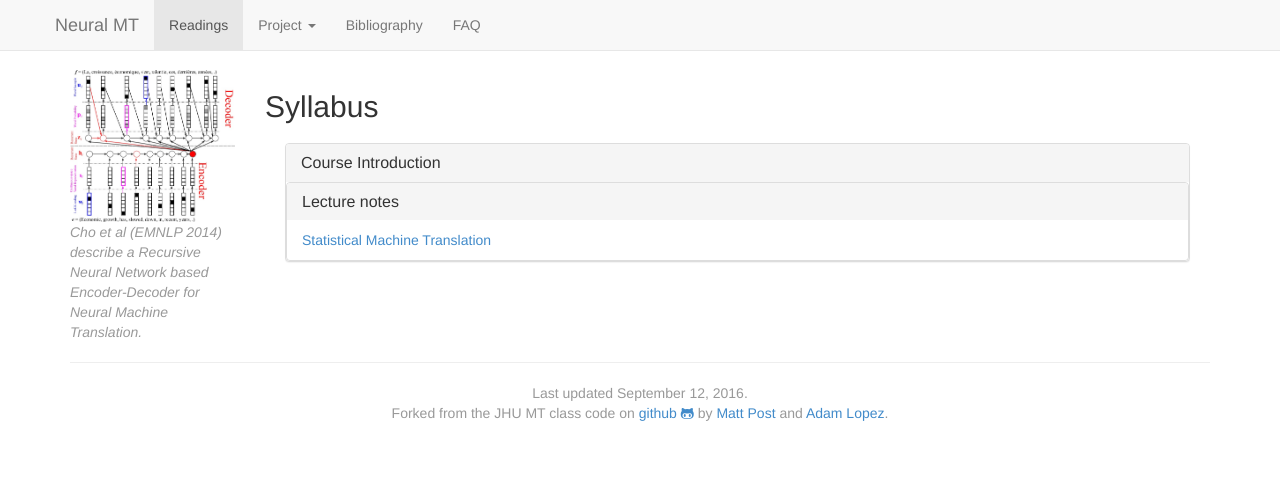
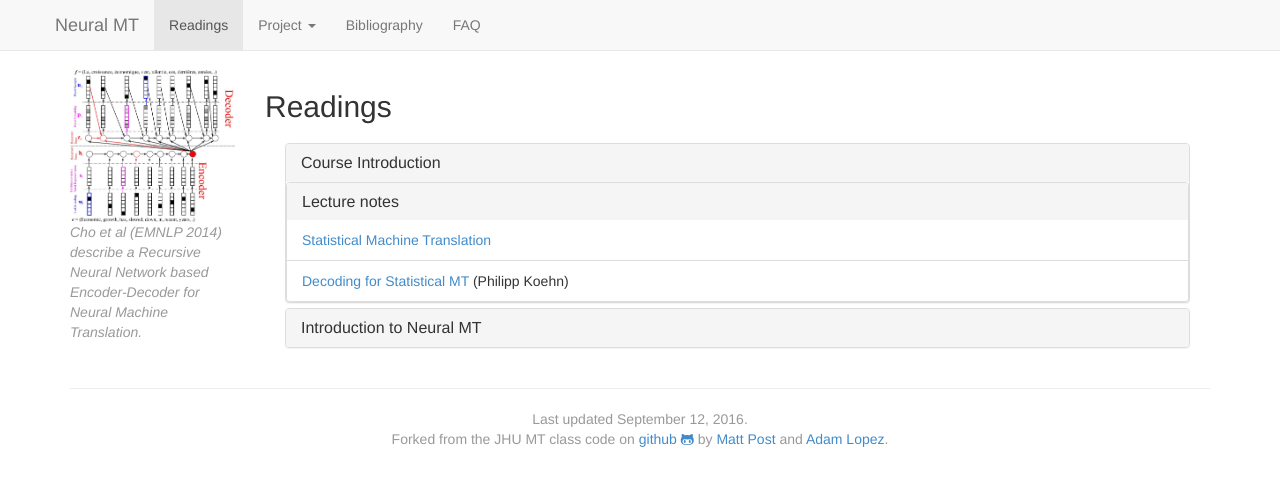
Before and after one commit to anoopsarkar/neuralmt-class, a Jekyll site: the page built from syllabus.md, in a window 1280 px wide. Shown: the top 486 px of the page. Built offline with Jekyll 4.4.1, drawn with Linux system fonts in a browser that asks for light colours; nearby versions of some CDN libraries.

Commit message:
readings and notes updated

```diff
--- a/_layouts/default.html
+++ b/_layouts/default.html
@@ -50,8 +50,8 @@
               <a class="dropdown-toggle" data-toggle="dropdown" href="#">Project <span class="caret"></span></a>
               <ol class="dropdown-menu">
                 <li><a href="project1.html">1. Neural LM</a></li>
-                <li><a href="project2.html">2. Perceptron MT</a></li>
-                <li><a href="project3.html">3. Encoder-Decoder</a></li>
+                <li><a href="project2.html">2. Encoder-Decoder</a></li>
+                <li><a href="project3.html">3. Attention Model</a></li>
                 <li><a href="project.html">4. Final Project</a></li>
               </ol>
             </li>
--- a/syllabus.md
+++ b/syllabus.md
@@ -7,7 +7,7 @@ title: Syllabus
 active_tab: syllabus
 ---
 
-## Syllabus
+## Readings
 
 <style type="text/css">
     .bs-example{
@@ -43,25 +43,8 @@ active_tab: syllabus
                             {% if notes.download %}
                                 <a href="{{ notes.download }}"><span class="glyphicon glyphicon-save"> </span></a>
                             {% endif %}
-                        </li>
-                      {% endfor %}
-                      </ul>
-                  {% endif %}
-                  {% if week.extra %}
-                      <div class="panel-heading">
-                        <h3 class="panel-title">Extra Notes</h3>
-                      </div>
-                      <ul class="list-group">
-                      {% for link in week.extra %}
-                        <li class="list-group-item"> <a href="{{ link.url }}">{{ link.title }}</a>.
-                            {%if link.author %}
-                                {{ link.author }}.
-                            {% endif %}
-                            {%if link.citation %}
-                                {{ link.citation }}.
-                            {% endif %}
-                            {%if link.video %}
-                                <a href="{{ link.video }}"><span class="glyphicon glyphicon-film"></span></a>
+                            {% if notes.author %}
+                                ({{ notes.author }})
                             {% endif %}
                         </li>
                       {% endfor %}
@@ -89,6 +72,9 @@ active_tab: syllabus
                             {%if link.video %}
                                 <a href="{{ link.video }}"><span class="glyphicon glyphicon-film"></span></a>
                             {% endif %}
+                            {% if link.download %}
+                                <a href="{{ link.download }}"><span class="glyphicon glyphicon-save"> </span></a>
+                            {% endif %}
                         </li>
                       {% endfor %}
                       </ul>
```
Also changed, not shown: _data/syllabus.yaml (+12 -1 lines), index.md (+1 -1 lines), project2.md (+1 -1 lines), project3.md (+1 -1 lines).
